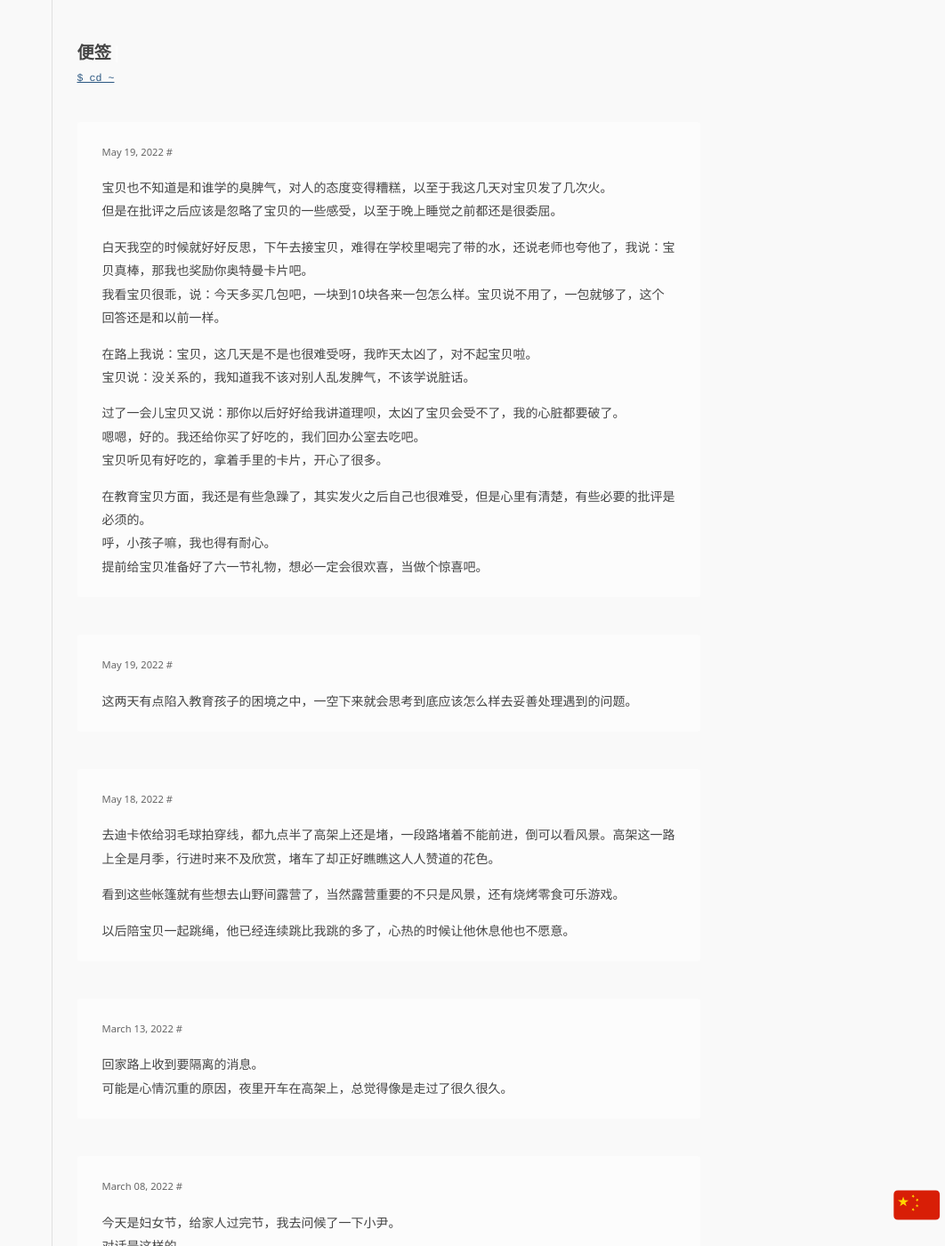
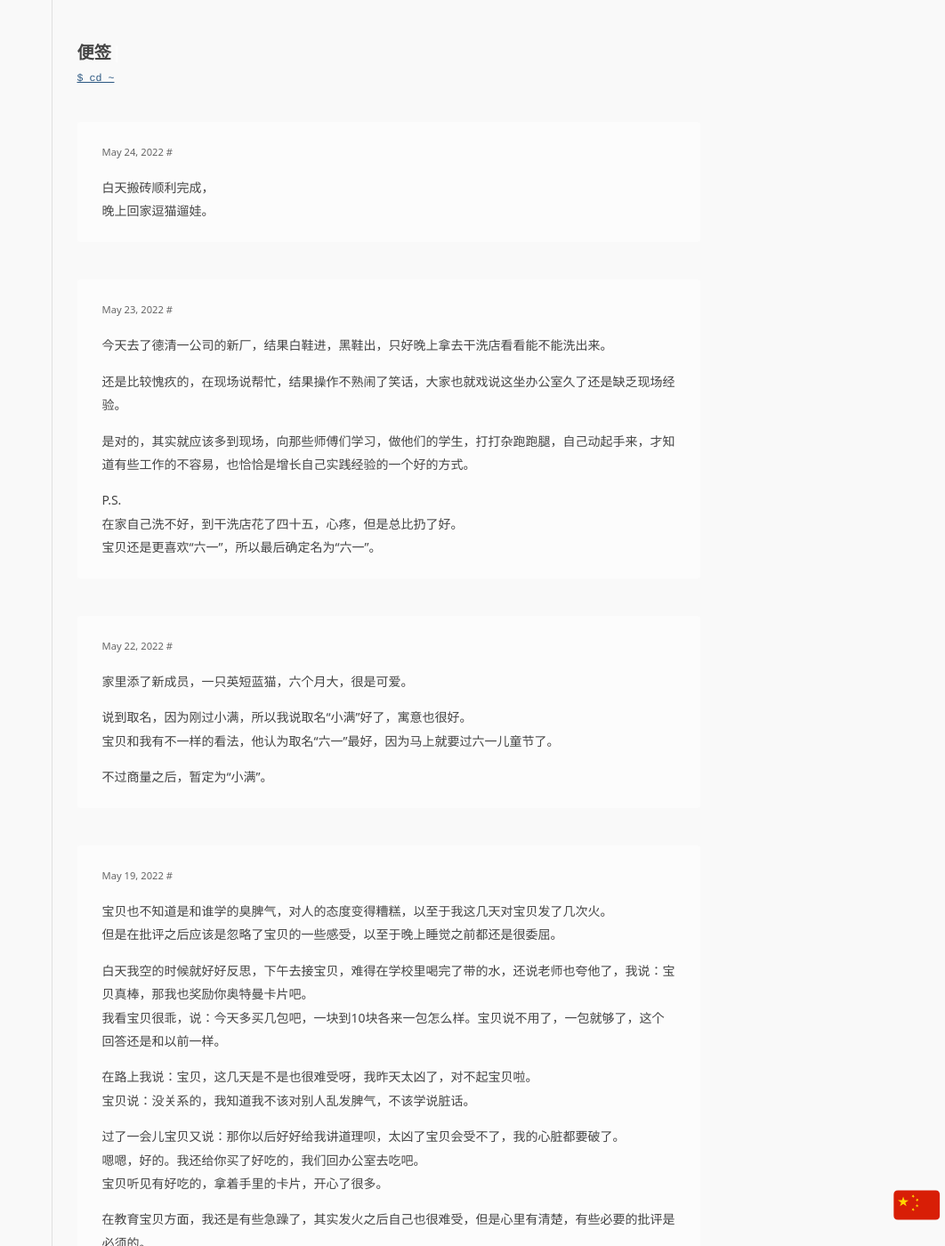
Before and after one commit to Sansuiz/sansuiz.github.io, a Jekyll site: the page built from notes.html, in a window 1280 px wide and 1400 px high. Shown: the whole window at 89% size, without its empty margins (218-1280 px from the left). Built offline with Jekyll 4.4.1, drawn with Linux system fonts in a browser that asks for light colours; comment, search, counter and statistics services are not loaded.

Commit message:
Update notes.yml

```diff
--- a/_data/notes.yml
+++ b/_data/notes.yml
@@ -1,3 +1,29 @@
+- date: 2022/05/24 23:00
+  content: |
+    白天搬砖顺利完成，
+    晚上回家逗猫遛娃。
+
+- date: 2022/05/23 23:00
+  content: |
+    今天去了德清一公司的新厂，结果白鞋进，黑鞋出，只好晚上拿去干洗店看看能不能洗出来。
+
+    还是比较愧疚的，在现场说帮忙，结果操作不熟闹了笑话，大家也就戏说这坐办公室久了还是缺乏现场经验。
+
+    是对的，其实就应该多到现场，向那些师傅们学习，做他们的学生，打打杂跑跑腿，自己动起手来，才知道有些工作的不容易，也恰恰是增长自己实践经验的一个好的方式。
+
+    P.S.
+    在家自己洗不好，到干洗店花了四十五，心疼，但是总比扔了好。
+    宝贝还是更喜欢“六一”，所以最后确定名为“六一”。
+
+- date: 2022/05/22 23:00
+  content: |
+    家里添了新成员，一只英短蓝猫，六个月大，很是可爱。
+
+    说到取名，因为刚过小满，所以我说取名“小满”好了，寓意也很好。
+    宝贝和我有不一样的看法，他认为取名“六一”最好，因为马上就要过六一儿童节了。
+
+    不过商量之后，暂定为“小满”。
+
 - date: 2022/05/19 23:00
   content: |
     宝贝也不知道是和谁学的臭脾气，对人的态度变得糟糕，以至于我这几天对宝贝发了几次火。
```
